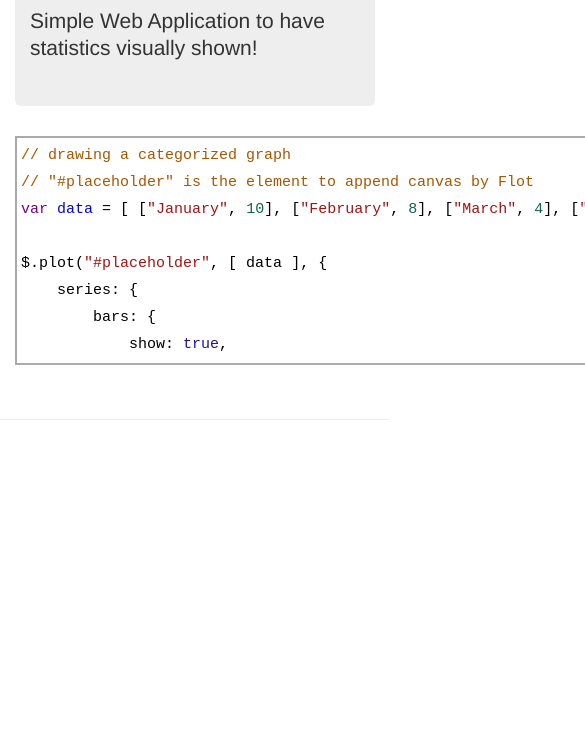
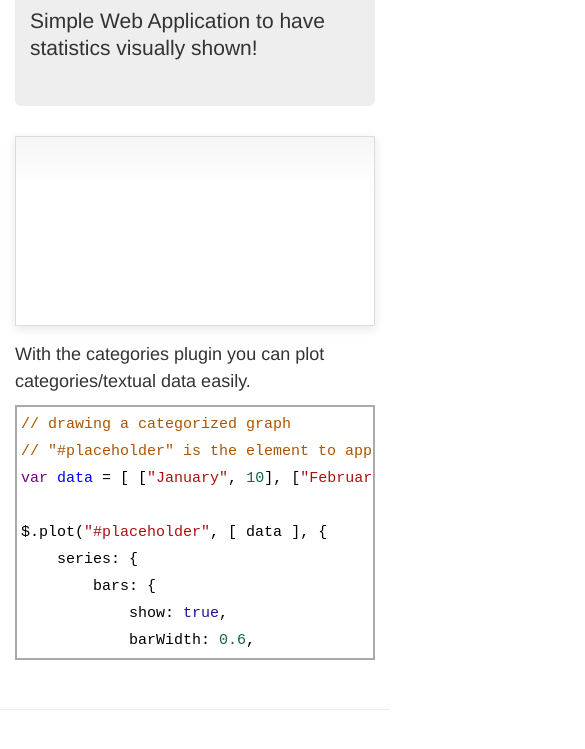
Before and after one commit to carltonf/playflot, a website: page index.html in a window 390 px wide. Shown: the part 93-842 px from the top of the page, 585 px wide, since content can reach past the window. Drawn offline with nearby package versions, Linux system fonts and the light colour scheme.

Commit message:
Add back basic responsiveness.
* "flex-box" is not used for now.
  This attr interferes with bootstrap's grid system (wouldn't auto reflow when
  the window size shrinks.)

```diff
--- a/index.html
+++ b/index.html
@@ -25,10 +25,7 @@
   </div>
 
   <div class="container-fluid">
-    <div class="row row-eq-height">
-      <div id="code" class="col-md-6">
-        <div id="js-editor"></div>
-      </div>
+    <div class="row">
       <div id="graph" class="col-md-6">
         <div class="flot-container-wrapper">
           <div class="flot-container">
@@ -38,6 +35,10 @@
         <div class="graph-description">
           <p>With the categories plugin you can plot categories/textual data easily.</p>
         </div>
+      </div>
+
+      <div id="code" class="col-md-6">
+        <div id="js-editor"></div>
       </div>
     </div>
 
--- a/styles/main.css
+++ b/styles/main.css
@@ -50,6 +50,10 @@ body {
   font-size: smaller;
 }
 
+/*
+  WARNING: With the following part, we void some responsiveness of bootstrap.
+  Currently the following part is not used.
+*/
 .row-eq-height {
   display: -webkit-box;
   display: -webkit-flex;
```
Also changed, not shown: scripts/main.js (+3 -6 lines).
